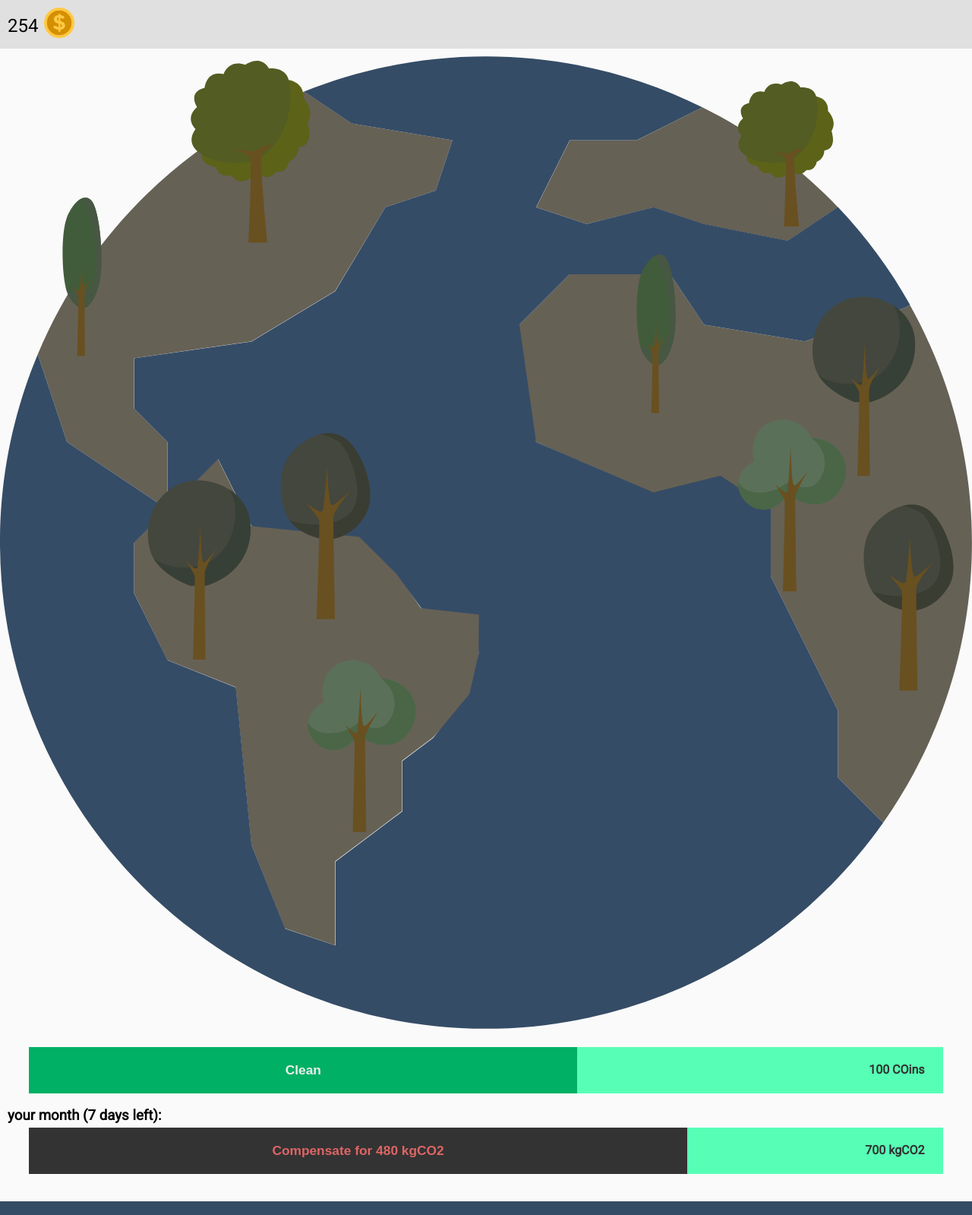
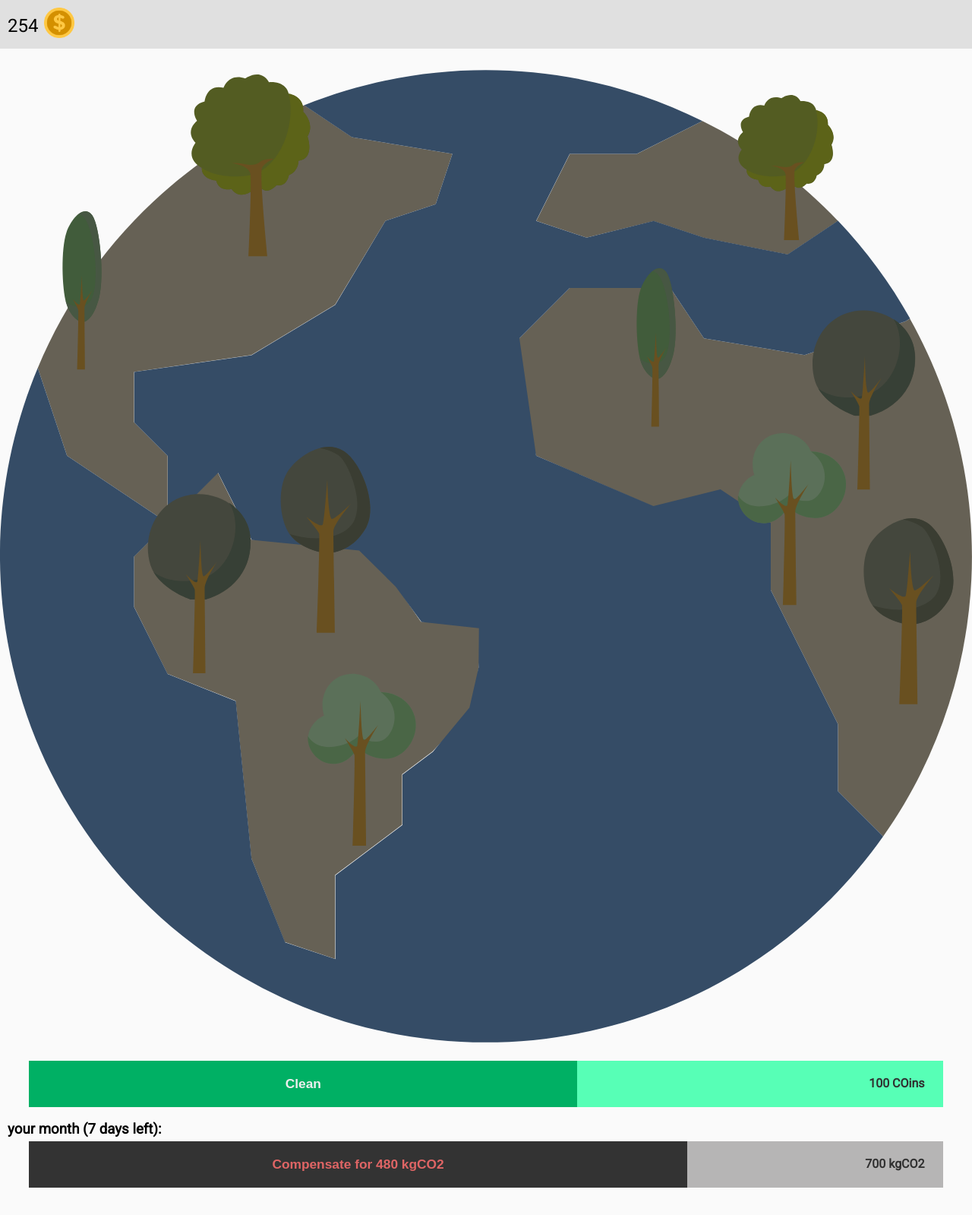
Before and after one commit to manoletre/sciencehackbest, a Node server app: page / in a window 1280 px wide. Shown: the whole page at 76% size. Run offline with Node 20, Linux system fonts and the light colour scheme.

Commit message:
compensation done

```diff
--- a/public/css/style.css
+++ b/public/css/style.css
@@ -45,6 +45,11 @@
     background-color: #57ffb6;
     margin: 0 auto;
     font-family: 'Roboto';
+  }
+
+  #co2emissions {
+      background-color: #b6b5b5;
+      color: #fafafa;
   }
 
   button {
--- a/public/js/home_anim.js
+++ b/public/js/home_anim.js
@@ -93,6 +93,6 @@ function betterWorld() {
     }
 }
 
-function compenstate() {
+function compensate() {
     window.open("https://www.atmosfair.de/en/offset/fix","_self")
 }
--- a/views/index.jade
+++ b/views/index.jade
@@ -10,6 +10,9 @@ html
 div#coins_banner
     span#coins_amount 254
     img(src='../img/coin.png', width='40px')
+
+br
+
 // ?xml version="1.0" encoding="utf-8"?
 // Generator: Adobe Illustrator 22.1.0, SVG Export Plug-In . SVG Version: 6.00 Build 0)
 svg(version='1.1', xmlns='http://www.w3.org/2000/svg', xmlns:xlink='http://www.w3.org/1999/xlink', x='0px', y='0px', viewBox='0 0 512 512', style='enable-background:new 0 0 512 512;', xml:space='preserve')
```
